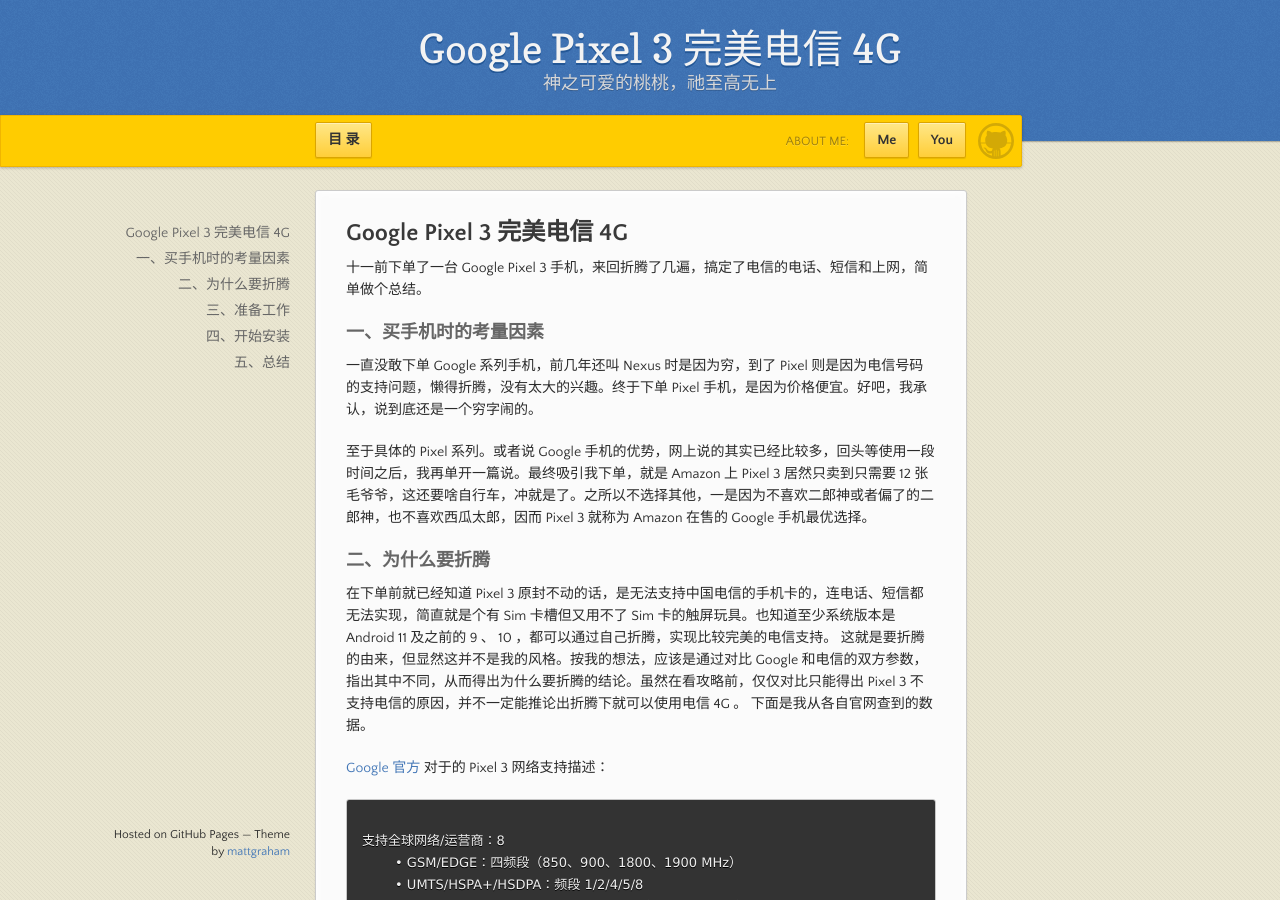
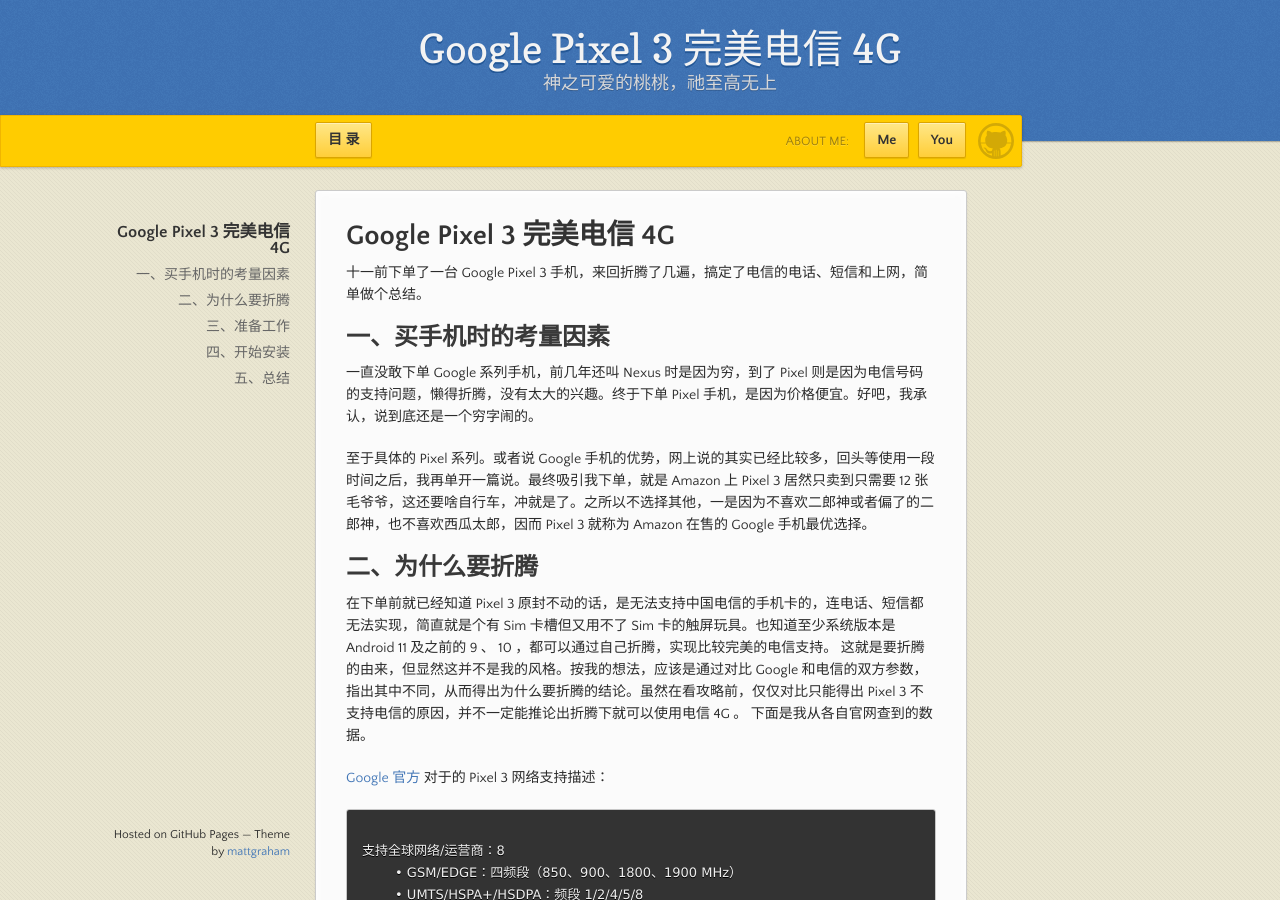
Before and after one commit to boyahoo/boyahoo.github.io, a Jekyll site: the page built from index.md, in a window 1280 px wide and 900 px high. Built offline with Jekyll 4.4.1, drawn with Linux system fonts in a browser that asks for light colours; our own code applies the rules of GitHub Pages for plain Markdown files.

```diff
--- a/index.md
+++ b/index.md
@@ -1,14 +1,14 @@
-## Google Pixel 3 完美电信 4G
+# Google Pixel 3 完美电信 4G
 
 十一前下单了一台 Google Pixel 3 手机，来回折腾了几遍，搞定了电信的电话、短信和上网，简单做个总结。
 
-### 一、买手机时的考量因素
+## 一、买手机时的考量因素
 
 一直没敢下单 Google 系列手机，前几年还叫 Nexus 时是因为穷，到了 Pixel 则是因为电信号码的支持问题，懒得折腾，没有太大的兴趣。终于下单 Pixel 手机，是因为价格便宜。好吧，我承认，说到底还是一个穷字闹的。
 
 至于具体的 Pixel 系列。或者说 Google 手机的优势，网上说的其实已经比较多，回头等使用一段时间之后，我再单开一篇说。最终吸引我下单，就是 Amazon 上 Pixel 3 居然只卖到只需要 12 张毛爷爷，这还要啥自行车，冲就是了。之所以不选择其他，一是因为不喜欢二郎神或者偏了的二郎神，也不喜欢西瓜太郎，因而 Pixel 3 就称为 Amazon 在售的 Google 手机最优选择。
 
-### 二、为什么要折腾
+## 二、为什么要折腾
 
 在下单前就已经知道 Pixel 3 原封不动的话，是无法支持中国电信的手机卡的，连电话、短信都无法实现，简直就是个有 Sim 卡槽但又用不了 Sim 卡的触屏玩具。也知道至少系统版本是 Android 11 及之前的 9 、 10 ，都可以通过自己折腾，实现比较完美的电信支持。
 这就是要折腾的由来，但显然这并不是我的风格。按我的想法，应该是通过对比 Google 和电信的双方参数，指出其中不同，从而得出为什么要折腾的结论。虽然在看攻略前，仅仅对比只能得出 Pixel 3 不支持电信的原因，并不一定能推论出折腾下就可以使用电信 4G 。
@@ -41,7 +41,7 @@
 
 因为电信 3G 和 2G 在陆续退网中，所以其实我只需要关心 4G 频段支持就行：手机支持的频段覆盖电信，那理论上没问题。在现实世界中，理论上可行、实际行不通的比比皆是，占据了绝大多数。不过，感谢那些先行者，他们已经帮我们趟出了一条路：解锁 bootloader 、刷入 Magisk 、写 Chinese Sim Supporter 模块、重启，电话、短信、 4G 上网完美的出现在你的手机上。
 
-### 三、准备工作
+## 三、准备工作
 
 好了，经过前面的铺垫，我们开始解锁手机的 bootloader 吧。且慢，完事备份先行，然后才是准备我们需要的东西： adb 调试工具、 Magisk 的 apk 文件、系统的 boot.img 镜像、 Chinese Sim Supporter 文件；此外还需要科学上网工具，不管是路由器还是手机 apk 文件，尤其是手机 apk 文件，要注意需与手机系统版本匹配。
 
@@ -55,7 +55,7 @@
 
 3.5 科学上网工具，要么路由器可翻，要么待解锁手机可用的 apk 程序包，不多说。注意一定是可用，能安装不代表能正常运行。
 
-### 四、开始安装
+## 四、开始安装
 
 在开始之前，照例还是要强调一遍备份的重要性：尽一切可能，把所有可能的资料，从手机上备份到其他地方。每个人的情况都不尽相同，这里仅说我自己的情况：一般我备份的都是照片、视频，以及各种 app 的 apk 文件。其他比如通讯录等等，要么是通过同步实现，要么本身就是在线的云端存储，或者根本就在其他地方有多个副本，比如铃声等。
 再说一遍：一定要完成备份，确认手机里的东西都可以抹掉；因为一旦开始，就没有回头的可能。其实在进行这次操作时，我并没有备份，因为是全新手机。万一变砖，需要的东西也都准备好了？拜托，不要咒我好吗？我哪里那么差的运气，根本就不用准备。好在确实运气好。。。
@@ -96,6 +96,6 @@
 
 怀着激动的心情，用颤抖的手，触响你最想听到的声音吧。
 
-### 五、总结
+## 五、总结
 
 中间其实走了弯路，而且 Magisk 已经支持 OTA 升级（即升级前先将 Magisk ，然后进行常规升级操作，但在最后一步的重启之前停下来，把 Magisk 再装回去且一定要选择 Install to Inactive Slot (After OTA) ，但我操作时并未看到，一狠心一跺脚重启了。再进来就看到 Magisk 失去 root 权限。可能是我哪儿操作的不对，等回头再升级时继续研究。
```
